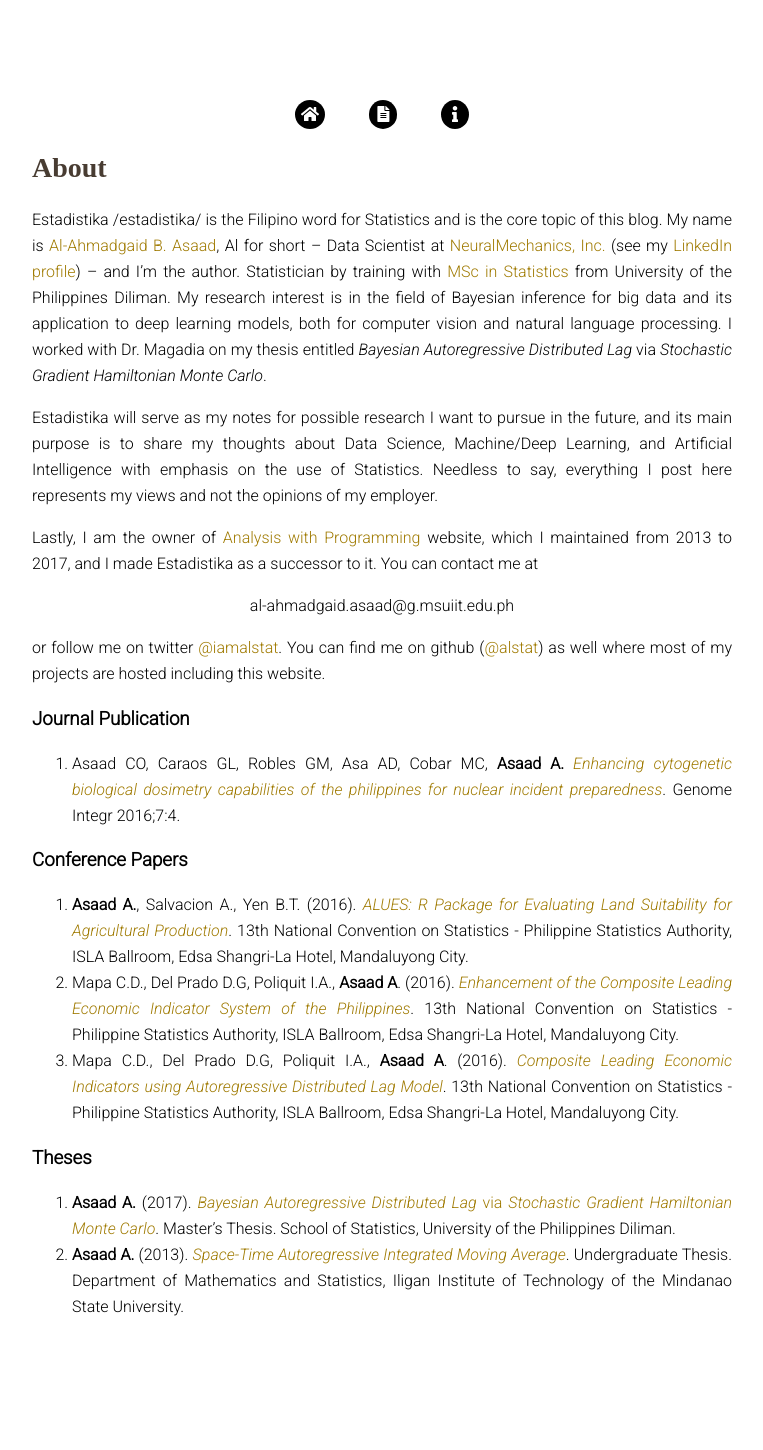
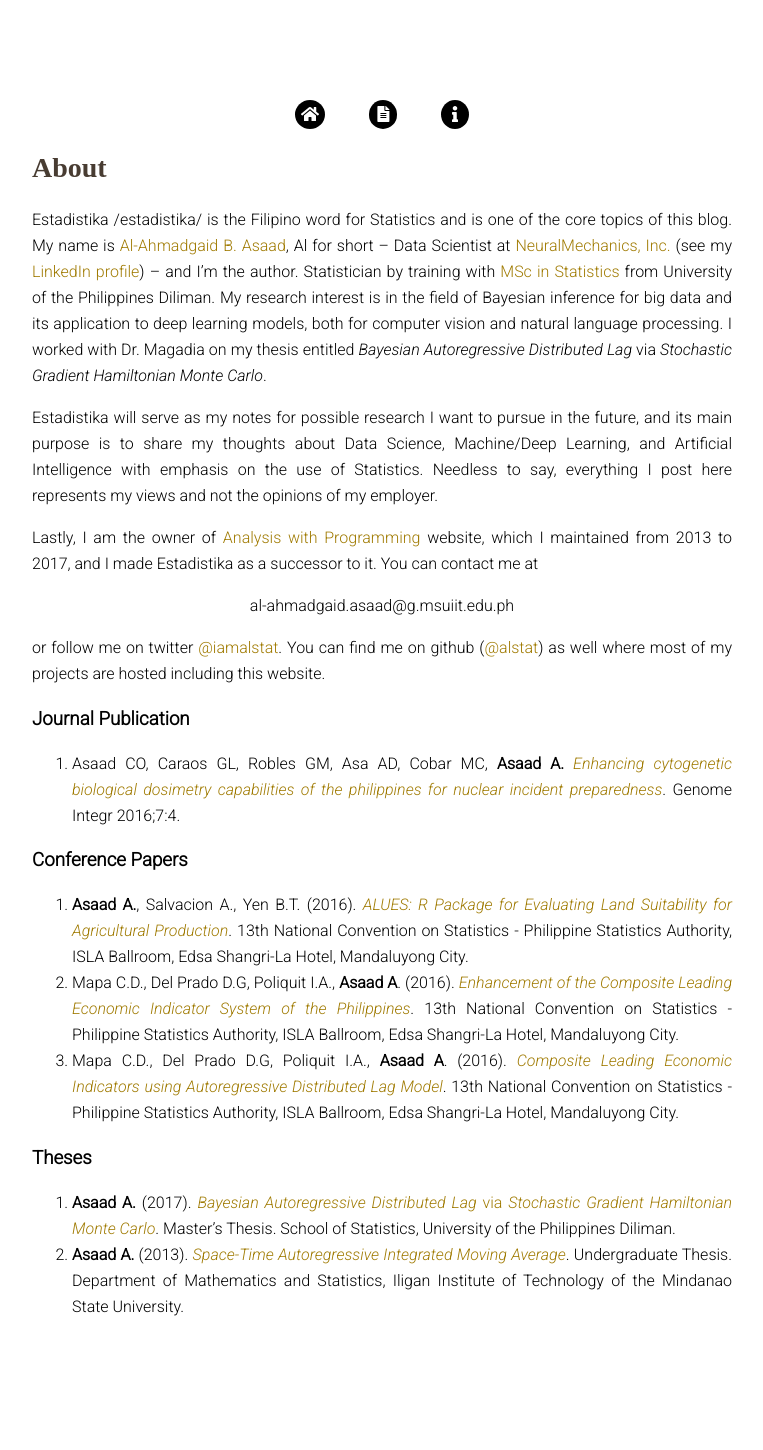
Before and after one commit to estadistika/estadistika.github.io, a Jekyll site: the page built from about.md, in a window 1280 px wide. Shown: the whole page, without its empty margins (258-1021 px from the left). Built offline with Jekyll 4.4.1, drawn with Linux system fonts in a browser that asks for light colours; nearby versions of some CDN libraries; some web fonts are replaced.

Commit message:
updated the about page

```diff
--- a/about.md
+++ b/about.md
@@ -3,7 +3,7 @@ layout: page
 title: About
 permalink: /about/
 ---
-Estadistika /estadistika/ is the Filipino word for Statistics and is the core topic of this blog. My name is <a href="https://alstat.github.io/" target="_blank">Al-Ahmadgaid B. Asaad</a>, Al for short --
+Estadistika /estadistika/ is the Filipino word for Statistics and is one of the core topics of this blog. My name is <a href="https://alstat.github.io/" target="_blank">Al-Ahmadgaid B. Asaad</a>, Al for short --
 Data Scientist at <a href="http://neuralmechanics.net/" target="_blank">NeuralMechanics, Inc.</a>
 (see my <a href="https://www.linkedin.com/in/al-ahmadgaid-asaad-68613a44/" target="_blank">LinkedIn profile</a>) --
 and I'm the author. Statistician by training with <a href="http://www.stat.upd.edu.ph/" target="_blank">MSc in Statistics</a> from University of the Philippines Diliman. My research interest is in the field of Bayesian inference for big data and its application to deep learning models, both for computer vision and natural language processing. I worked with Dr. Magadia on my thesis entitled *Bayesian Autoregressive Distributed Lag* via *Stochastic Gradient Hamiltonian Monte Carlo*.
--- a/index.html
+++ b/index.html
@@ -9,7 +9,7 @@ layout: default
 </center>
 <div class="home-mobile" style="display: none;">
     <h1 class="post-title">Welcome!</h1>
-    Estadistika /estadistika/ is the Filipino word for Statistics and is the core topic of this blog. My name is <a href="https://alstat.github.io/" target="_blank">Al-Ahmadgaid B. Asaad</a>, Al for short --
+    Estadistika /estadistika/ is the Filipino word for Statistics and is one of the core topics of this blog. My name is <a href="https://alstat.github.io/" target="_blank">Al-Ahmadgaid B. Asaad</a>, Al for short --
     Data Scientist at <a href="http://neuralmechanics.net/" target="_blank">NeuralMechanics, Inc.</a>
     (see my <a href="https://www.linkedin.com/in/al-ahmadgaid-asaad-68613a44/" target="_blank">LinkedIn profile</a>) --
     and I'm the author. Statistician by training with <a href="http://www.stat.upd.edu.ph/" target="_blank">MSc in Statistics</a> from University of the Philippines Diliman.
```
